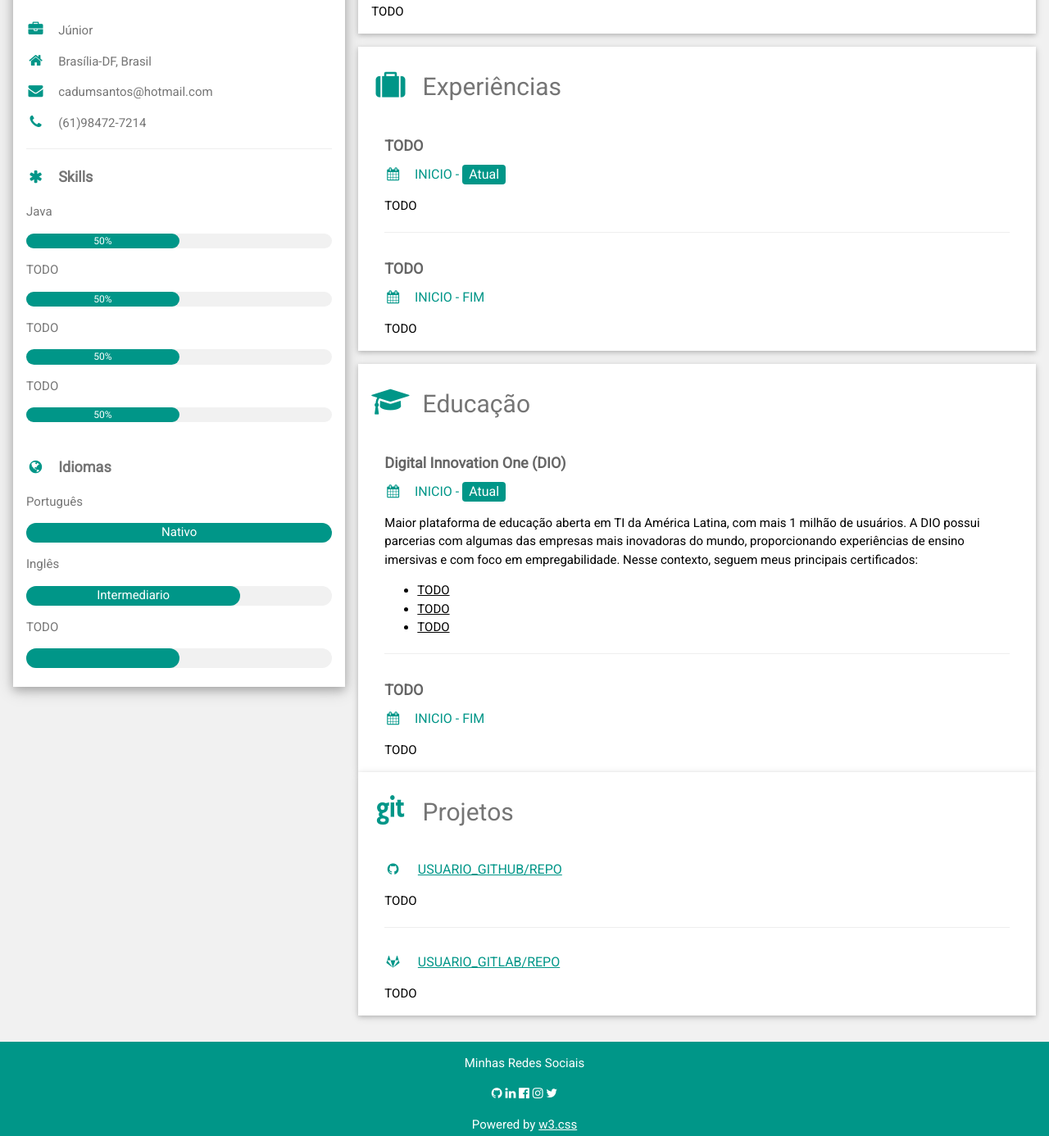
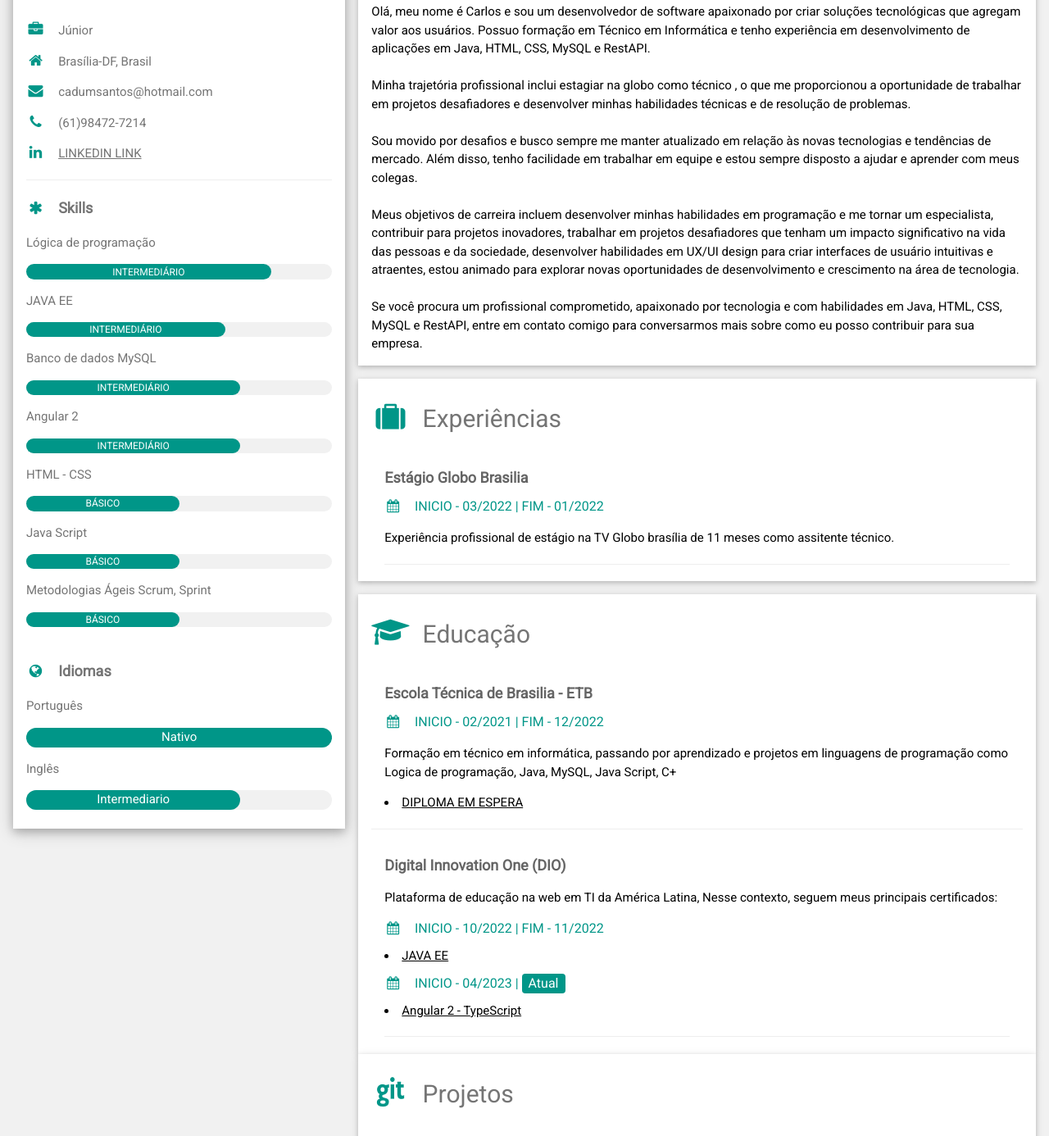
Before and after one commit to oKarlu/cv, a plain HTML site: page index.html in a window 1280 px wide. Shown: the part 115-1501 px from the top of the page at 82% size. Drawn offline with nearby package versions, Linux system fonts and the light colour scheme.

Commit message:
experiencia, educação e skills adicionadas

```diff
--- a/index.html
+++ b/index.html
@@ -40,26 +40,46 @@
               <p><i class="fa fa-home fa-fw w3-margin-right w3-large w3-text-teal"></i>Brasília-DF, Brasil</p>
               <p><i class="fa fa-envelope fa-fw w3-margin-right w3-large w3-text-teal"></i>cadumsantos@hotmail.com</p>
               <p><i class="fa fa-phone fa-fw w3-margin-right w3-large w3-text-teal"></i>(61)98472-7214</p>
+              <p><i class="fa fa-linkedin fa-fw w3-margin-right w3-large w3-text-teal"></i><a href="https://www.linkedin.com/in/cadumarinho/">LINKEDIN LINK</a></p>
               <hr>
 
               <p class="w3-large">
                 <b><i class="fa fa-asterisk fa-fw w3-margin-right w3-text-teal"></i>Skills</b>
               </p>
-              <p>Java</p>
+              <p>Lógica de programação</p>
               <div class="w3-light-grey w3-round-xlarge w3-small">
-                <div class="w3-container w3-center w3-round-xlarge w3-teal" style="width:50%">50%</div>
+                <div class="w3-container w3-center w3-round-xlarge w3-teal" style="width:80%">INTERMEDIÁRIO
+                </div>
               </div>
-              <p>TODO</p>
+              <p>JAVA EE</p>
               <div class="w3-light-grey w3-round-xlarge w3-small">
-                <div class="w3-container w3-center w3-round-xlarge w3-teal" style="width:50%">50%</div>
+                <div class="w3-container w3-center w3-round-xlarge w3-teal" style="width:65%">INTERMEDIÁRIO
+                </div>
               </div>
-              <p>TODO</p>
+              <p>Banco de dados MySQL</p>
               <div class="w3-light-grey w3-round-xlarge w3-small">
-                <div class="w3-container w3-center w3-round-xlarge w3-teal" style="width:50%">50%</div>
+                <div class="w3-container w3-center w3-round-xlarge w3-teal" style="width:70%">INTERMEDIÁRIO
+                </div>
               </div>
-              <p>TODO</p>
+              <p>Angular 2</p>
               <div class="w3-light-grey w3-round-xlarge w3-small">
-                <div class="w3-container w3-center w3-round-xlarge w3-teal" style="width:50%">50%</div>
+                <div class="w3-container w3-center w3-round-xlarge w3-teal" style="width:70%">INTERMEDIÁRIO
+                </div>
+              </div>
+              <p>HTML - CSS</p>
+              <div class="w3-light-grey w3-round-xlarge w3-small">
+                <div class="w3-container w3-center w3-round-xlarge w3-teal" style="width:50%">BÁSICO
+                </div>
+              </div>
+              <p>Java Script</p>
+              <div class="w3-light-grey w3-round-xlarge w3-small">
+                <div class="w3-container w3-center w3-round-xlarge w3-teal" style="width:50%">BÁSICO
+                </div>
+              </div>
+              <p>Metodologias Ágeis Scrum, Sprint</p>
+              <div class="w3-light-grey w3-round-xlarge w3-small">
+                <div class="w3-container w3-center w3-round-xlarge w3-teal" style="width:50%">BÁSICO
+                </div>
               </div>
               <br>
 
@@ -74,10 +94,6 @@
               <div class="w3-light-grey w3-round-xlarge">
                 <div class="w3-round-xlarge w3-center w3-teal" style="height:24px;width:70%">Intermediario</div>
               </div>
-              <p>TODO</p>
-              <div class="w3-light-grey w3-round-xlarge">
-                <div class="w3-round-xlarge w3-teal" style="height:24px;width:50%"></div>
-              </div>
               <br>
             </div>
           </div><br>
@@ -90,7 +106,15 @@
 
           <div class="w3-container w3-card w3-white w3-margin-bottom">
             <h2 class="w3-text-grey w3-padding-16"><i class="fa fa-terminal fa-fw w3-margin-right w3-xxlarge w3-text-teal"></i>Sobre</h2>
-            <p>TODO</p>
+            <p>Olá, meu nome é Carlos e sou um desenvolvedor de software apaixonado por criar soluções tecnológicas que agregam valor aos usuários. Possuo formação em Técnico em Informática e tenho experiência em desenvolvimento de aplicações em Java, HTML, CSS, MySQL e RestAPI.<br>
+                <br>
+                Minha trajetória profissional inclui estagiar na globo como técnico , o que me proporcionou a oportunidade de trabalhar em projetos desafiadores e desenvolver minhas habilidades técnicas e de resolução de problemas.<br>
+                <br>
+                Sou movido por desafios e busco sempre me manter atualizado em relação às novas tecnologias e tendências de mercado. Além disso, tenho facilidade em trabalhar em equipe e estou sempre disposto a ajudar e aprender com meus colegas.<br>
+                <br>
+                Meus objetivos de carreira incluem desenvolver minhas habilidades em programação e me tornar um especialista, contribuir para projetos inovadores, trabalhar em projetos desafiadores que tenham um impacto significativo na vida das pessoas e da sociedade, desenvolver habilidades em UX/UI design para criar interfaces de usuário intuitivas e atraentes, estou animado para explorar novas oportunidades de desenvolvimento e crescimento na área de tecnologia.<br>
+                <br>
+                Se você procura um profissional comprometido, apaixonado por tecnologia e com habilidades em Java, HTML, CSS, MySQL e RestAPI, entre em contato comigo para conversarmos mais sobre como eu posso contribuir para sua empresa.</p>
           </div>
 
           <div class="w3-container w3-card w3-white w3-margin-bottom">
@@ -98,15 +122,12 @@
               <i class="fa fa-suitcase fa-fw w3-margin-right w3-xxlarge w3-text-teal"></i>Experiências
             </h2>
             <div class="w3-container">
-              <h5 class="w3-opacity"><b>TODO</b></h5>
-              <h6 class="w3-text-teal"><i class="fa fa-calendar fa-fw w3-margin-right"></i>INICIO - <span class="w3-tag w3-teal w3-round">Atual</span></h6>
-              <p>TODO</p>
+              <h5 class="w3-opacity"><b>Estágio Globo Brasilia</b></h5>
+              <h6 class="w3-text-teal"><i class="fa fa-calendar fa-fw w3-margin-right"></i>INICIO - 03/2022 | FIM - 01/2022</h6>
+              <!-- <span class="w3-tag w3-teal w3-round">Atual</span> -->
+              <p>Experiência profissional de estágio na TV Globo brasília de 11
+                meses como assitente técnico.</p>
               <hr>
-            </div>
-            <div class="w3-container">
-              <h5 class="w3-opacity"><b>TODO</b></h5>
-              <h6 class="w3-text-teal"><i class="fa fa-calendar fa-fw w3-margin-right"></i>INICIO - FIM</h6>
-              <p>TODO</p>
             </div>
           </div>
 
@@ -115,25 +136,29 @@
               <i class="fa fa-graduation-cap fa-fw w3-margin-right w3-xxlarge w3-text-teal"></i>Educação
             </h2>
             <div class="w3-container">
+              <h5 class="w3-opacity"><b>Escola Técnica de Brasilia - ETB</b></h5>
+              <h6 class="w3-text-teal"><i class="fa fa-calendar fa-fw w3-margin-right"></i>INICIO - 02/2021 | FIM - 12/2022 </h6>
+              <p>Formação em técnico em informática, passando por aprendizado e projetos em linguagens de programação como Logica de programação, Java, MySQL, Java Script, C+</p>
+              <li><a href="" target="_blank">DIPLOMA EM ESPERA</a></li>
+            </div>
+            <hr>
+            <div class="w3-container">
               <h5 class="w3-opacity"><b>Digital Innovation One (DIO)</b></h5>
-              <h6 class="w3-text-teal"><i class="fa fa-calendar fa-fw w3-margin-right"></i>INICIO - <span class="w3-tag w3-teal w3-round">Atual</span></h6>
               <p>
-                Maior plataforma de educação aberta em TI da América Latina, com mais 1 milhão de usuários.
-                A DIO possui parcerias com algumas das empresas mais inovadoras do mundo, proporcionando experiências
-                de ensino imersivas e com foco em empregabilidade. Nesse contexto, seguem meus principais certificados:
+                Plataforma de educação na web em TI da América Latina,
+                Nesse contexto, seguem meus principais certificados:
               </p>
+              <h6 class="w3-text-teal"><i class="fa fa-calendar fa-fw w3-margin-right"></i>INICIO - 10/2022 | FIM - 11/2022</h6>
+              <!-- <span class="w3-tag w3-teal w3-round">Atual</span> -->
+              <li><a href="https://www.dio.me/certificate/F2F2A160/share" target="_blank">JAVA EE</a></li>
+              <h6 class="w3-text-teal"><i class="fa fa-calendar fa-fw w3-margin-right"></i>INICIO - 04/2023 | <span class="w3-tag w3-teal w3-round">Atual</span></h6>
+              <li><a href="" target="_blank">Angular 2 - TypeScript</a></li>
               <ul>
-                <li><a href="LINK_CERTIFICADO" target="_blank">TODO</a></li>
-                <li><a href="LINK_CERTIFICADO" target="_blank">TODO</a></li>
-                <li><a href="LINK_CERTIFICADO" target="_blank">TODO</a></li>
+
               </ul>
               <hr>
             </div>
-            <div class="w3-container">
-              <h5 class="w3-opacity"><b>TODO</b></h5>
-              <h6 class="w3-text-teal"><i class="fa fa-calendar fa-fw w3-margin-right"></i>INICIO - FIM</h6>
-              <p>TODO</p>
-            </div>
+
           </div>
 
           <div class="w3-container w3-card w3-white w3-margin-bottom">
@@ -143,12 +168,16 @@
             <div class="w3-container">
               <h6 class="w3-text-teal">
                 <i class="fa fa-github fa-fw w3-margin-right"></i>
-                <a href="LINK_GITHUB" target="_blank">USUARIO_GITHUB/REPO</a>
+                <a href="https://github.com/oKarlu" target="_blank">USUARIO_GITHUB/REPO</a>
               </h6>
-              <p>TODO</p>
+              <a href="https://github.com/oKarlu/Standbike">Standbike - TCC Escola técnica de Brasilia</a>
+              <br>
+              <a href="https://github.com/oKarlu/angular-blog.git">Angular Blog</a>
+              <br>
+              <a href="https://github.com/oKarlu/hackathon-javaee.git">API REST</a>
               <hr>
             </div>
-            <div class="w3-container">
+            <!-- <div class="w3-container">
               <h6 class="w3-text-teal">
                 <i class="fa fa-gitlab fa-fw w3-margin-right"></i>
                 <a href="LINK_GITLAB" target="_blank">USUARIO_GITLAB/REPO</a>
@@ -156,6 +185,7 @@
               <p>TODO</p>
             </div>
           </div>
+          -->
 
           <!-- End Right Column -->
         </div>
```
